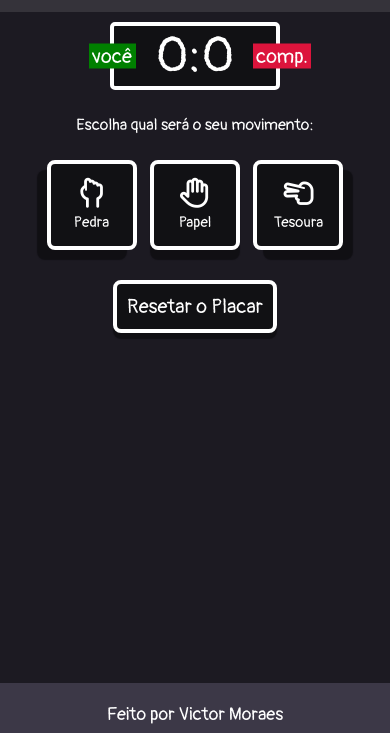
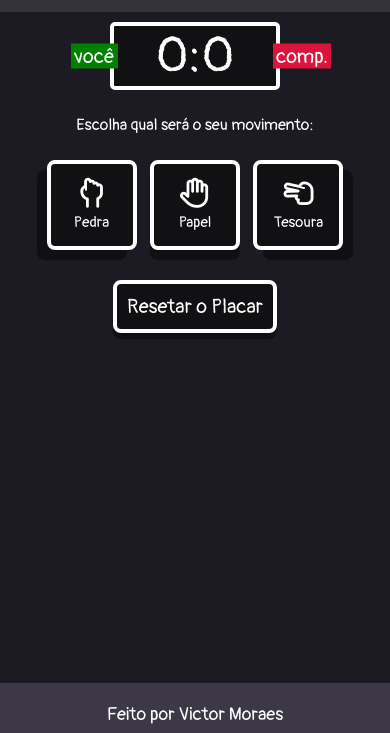
Before and after one commit to victordlmoraes/pedra-papel-tesoura, a plain HTML site: page index.html in a window 390 px wide. Shown: the part 61-794 px from the top of the page. Drawn offline with Linux system fonts and the light colour scheme.

Commit message:
estilização finalizada

```diff
--- a/style.css
+++ b/style.css
@@ -258,6 +258,14 @@ footer a {
         font-size: 17px;
     }
 
+    .score-board #user-tag {
+        left: -43px;
+    }
+
+    .score-board #computer-tag {
+        right: -55px;
+    }
+
     .result h2 {
         font-size: 18px;
     }
```
